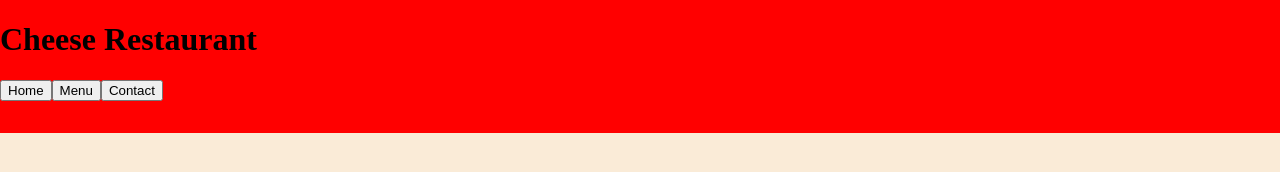
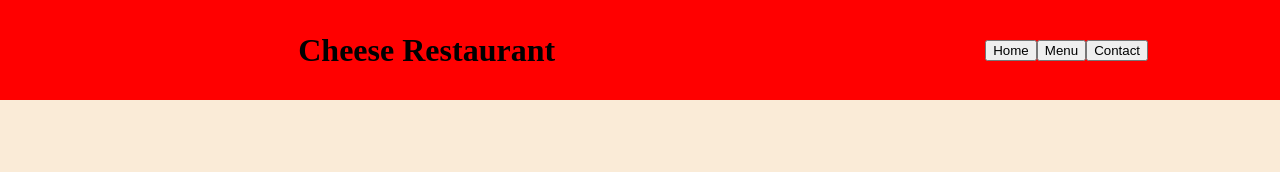
Before and after one commit to kwazap/odin-restaraunt, a website built with webpack: page dist/index.html in a window 1280 px wide. Built offline with Linux system fonts and the light colour scheme.

Commit message:
basic styling

```diff
--- a/src/style.css
+++ b/src/style.css
@@ -8,7 +8,7 @@ body, html {
 
 .content {
     display: grid;
-    grid-template-rows: 1fr 5fr;
+    grid-template-rows: 1fr 7fr;
     width: 100%;
     height: 100%;
 }
@@ -20,4 +20,8 @@ body, html {
 
 .header {
     background-color: red;
+    display: grid;
+    grid-template-columns: 2fr 1fr;
+    justify-items: center;
+    align-items: center;
 }
```
Also changed, not shown: dist/main.js.
